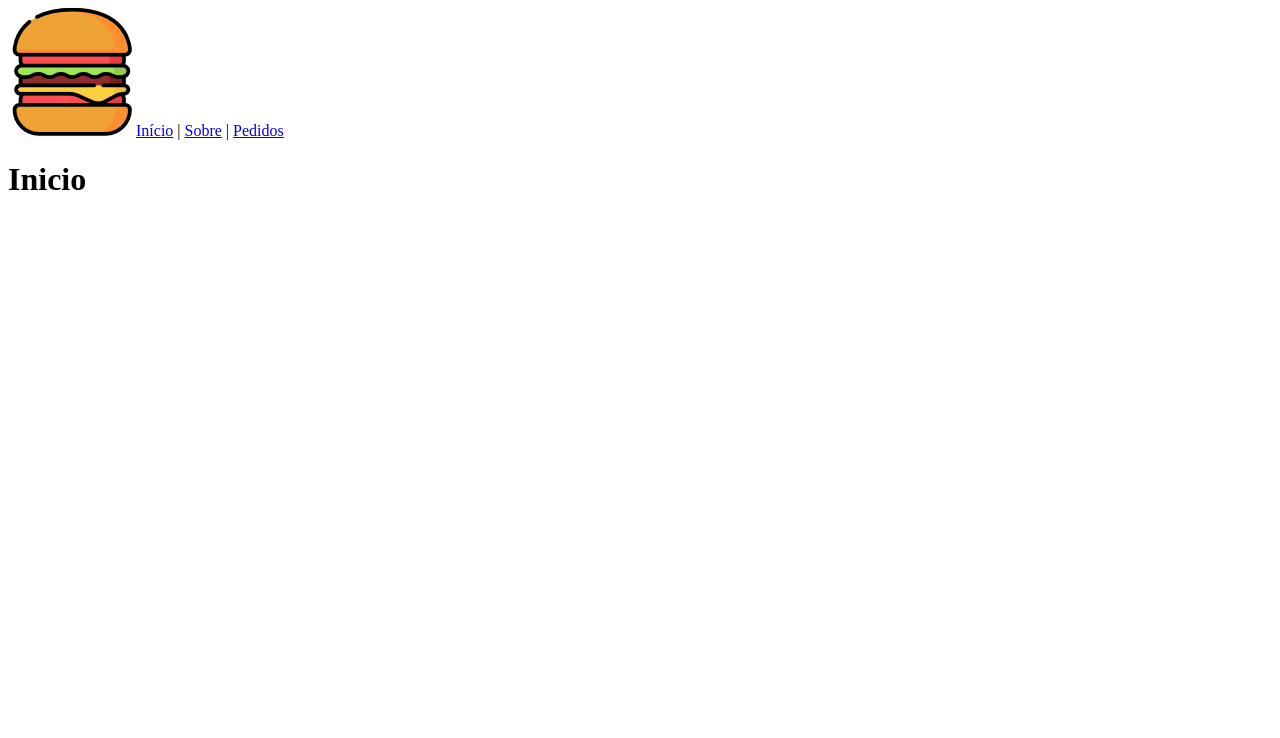
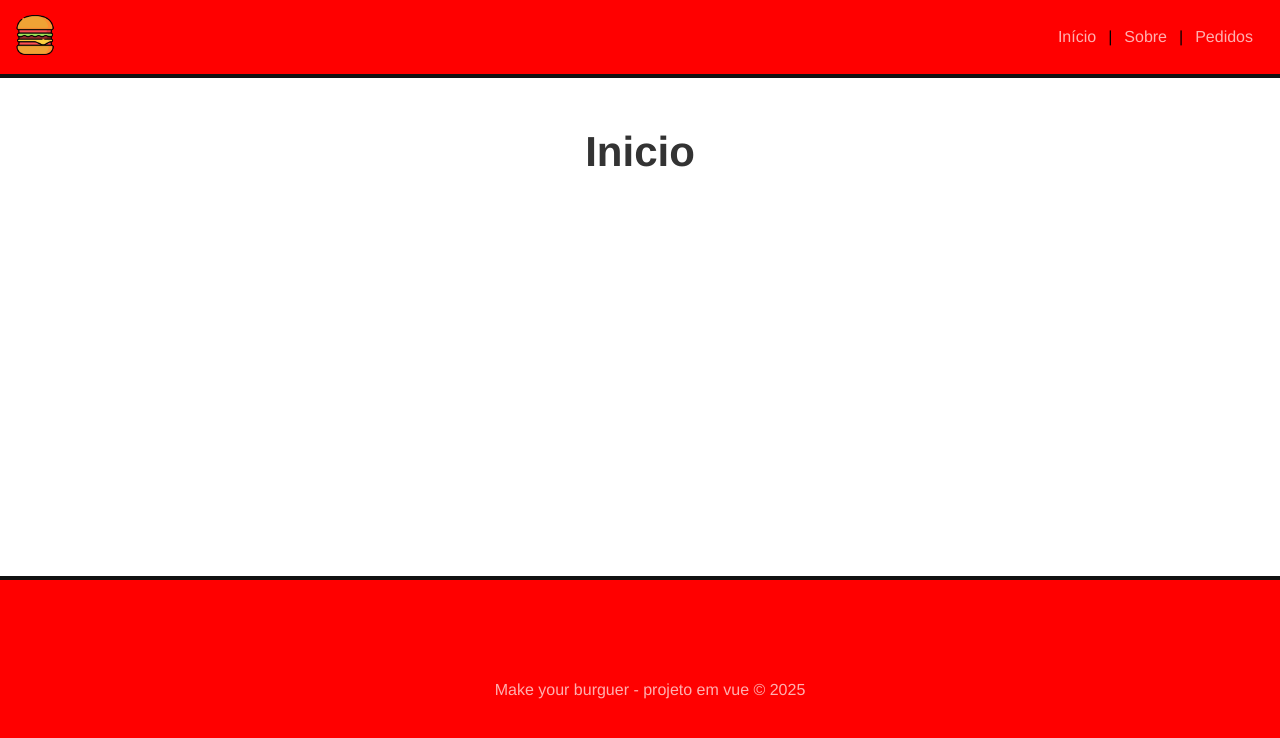
Before and after one commit to Getteli/curso-vue, a Vue app in the folder project/: page / in a window 1280 px wide. Shown: the top 738 px of the page. Built offline with nearby package versions, Linux system fonts and the light colour scheme.

Commit message:
criando o corpo do projeto e estilo

```diff
--- a/project/src/App.vue
+++ b/project/src/App.vue
@@ -1,17 +1,48 @@
 <template>
   <!-- chamando a navbar -->
-  <Navbar/>
+  <Navbar :logo_src="logo_src" :app_name="app_name"/>
   <!-- nesta tag é onde ficará as VIEWS (cada tela mesmo) -->
    <!-- obs: a pasta de components são para partes menores, elementos -->
   <router-view/>
+
+  <!-- chamando o footer depois das views -->
+  <Footer/>
 </template>
 
 <script>
   import Navbar from './components/Navbar.vue';
+  import Footer from './components/Footer.vue';
 
   export default {
+    data(){
+      return {
+        logo_src: 'images/logo.png',
+        app_name: 'Hamburgueria VUE'
+      }
+    },
     components: {
-      Navbar
+      Navbar,
+      Footer
     }
   }
 </script>
+
+<!-- global -->
+<style>
+  *{
+    font-family: 'Franklin Gothic Medium', 'Arial Narrow', Arial, sans-serif;
+    padding: 0;
+    margin: 0;
+  }
+  .main-container{
+    margin: 50px;
+    min-height: 250px;
+  }
+
+  h1{
+    text-align: center;
+    font-size: 42px;
+    margin-bottom: 30px;
+    color: #333;
+  }
+</style>
--- a/project/src/components/Footer.vue
+++ b/project/src/components/Footer.vue
@@ -1,5 +1,7 @@
 <template>
-
+    <footer id="footer">
+        <p>Make your burguer - projeto em vue &copy; 2025</p>
+    </footer>
 </template>
 
 <script>
@@ -11,3 +13,20 @@
         }
     }
 </script>
+
+<style scoped>
+    #footer {
+        height: 200px;
+        justify-content: center;
+        display: flex;
+        align-items: center;
+        background-color: red;
+        padding: 10px;
+        position: fixed;
+        bottom: 0;
+        width: 100%;
+        color: rgb(255, 175, 175);
+        left: 0;
+        border-top: 4px solid #111;
+    }
+</style>
--- a/project/src/components/Navbar.vue
+++ b/project/src/components/Navbar.vue
@@ -1,6 +1,7 @@
 <script>
     export default {
         name: "Navbar",
+        props: ['logo_src', 'app_name'],
         data() {
             return {
 
@@ -12,8 +13,8 @@
 <template>
     <div id="nav">
         <!-- esta tag é para indicar ao routes do vue que isto é um LINK de rota -->
-        <router-link>
-            <img src="images/logo.png" alt="" id="logo" srcset="images/logo.png">
+        <router-link to="/" id="logo">
+            <img :src="logo_src" :alt="app_name" srcset="images/logo.png">
         </router-link>
         <!-- o to indica para ONDE a rota irá -->
         <router-link to="/">Início</router-link> |
@@ -23,4 +24,31 @@
 </template>
 
 <style scoped>
+    #nav {
+        background-color: red;
+        border-bottom: 4px solid #111;
+        padding: 15px 15px;
+        display: flex;
+        justify-content: flex-end;
+        align-items: center;
+
+        & a {
+            color: rgb(255, 175, 175);
+            text-decoration: none;
+            margin: 12px;
+            transition: .5s;
+        }
+        & a:hover {
+            color: #fff;
+        }
+    }
+    #nav #logo {
+        margin: auto;
+        margin-left: 0;
+
+        & img{
+            max-width: 40px;
+            height: 40px;
+        }
+    }
 </style>
--- a/project/src/views/AboutView.vue
+++ b/project/src/views/AboutView.vue
@@ -1,3 +1,5 @@
 <template>
-  <h1>Sobre o projeto/curso/repositorio</h1>
+  <div class="main-container">
+    <h1>Sobre o projeto/curso/repositorio</h1>
+  </div>
 </template>
--- a/project/src/views/HomeView.vue
+++ b/project/src/views/HomeView.vue
@@ -1,5 +1,7 @@
 <template>
-  <h1>Inicio</h1>
+  <div class="main-container">
+    <h1>Inicio</h1>
+  </div>
 </template>
 
 <script>
--- a/project/src/views/PedidosView.vue
+++ b/project/src/views/PedidosView.vue
@@ -1,5 +1,7 @@
 <template>
-    <h1>Pedidos</h1>
+    <div class="main-container">
+        <h1>Pedidos</h1>
+    </div>
 </template>
 
 <script>
```
